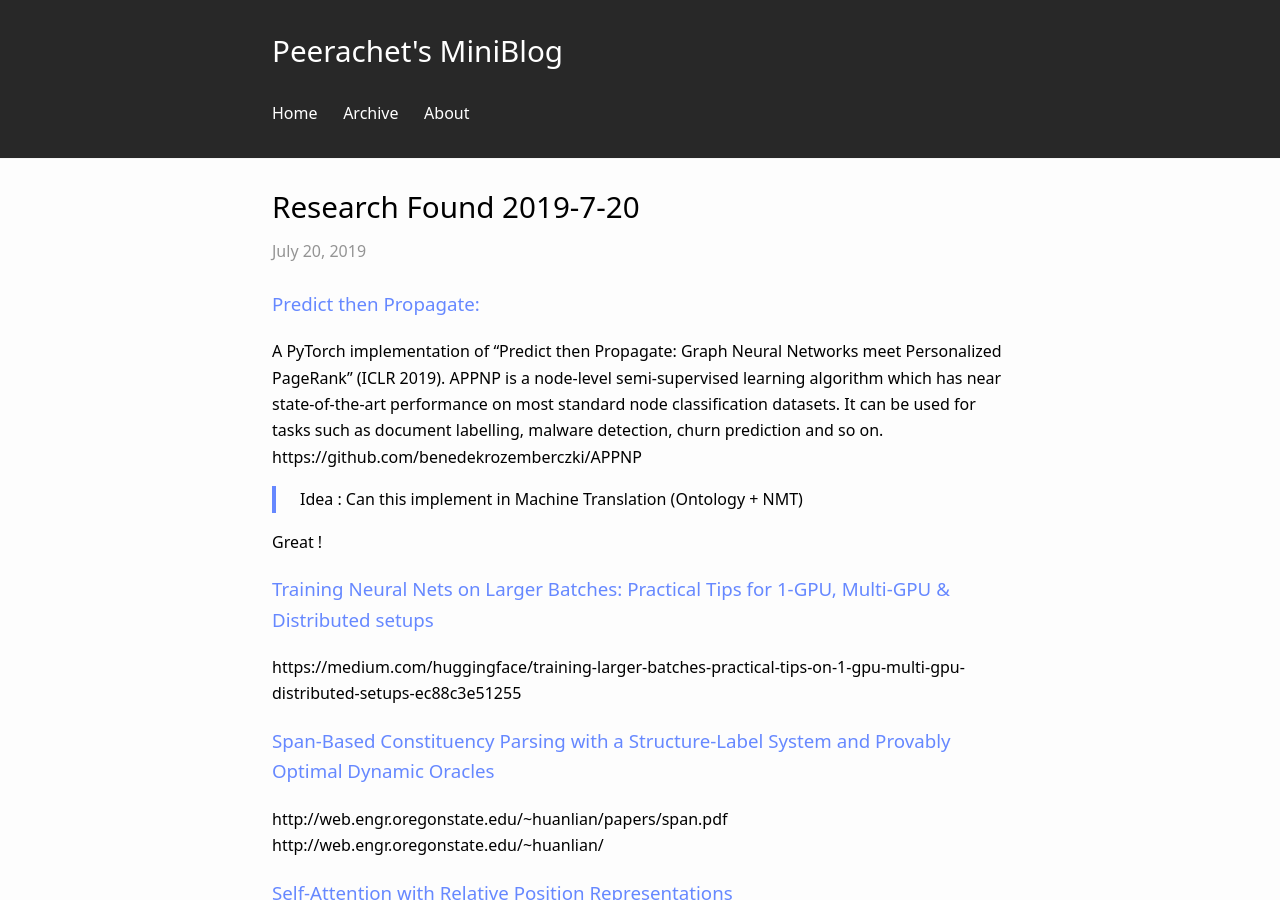
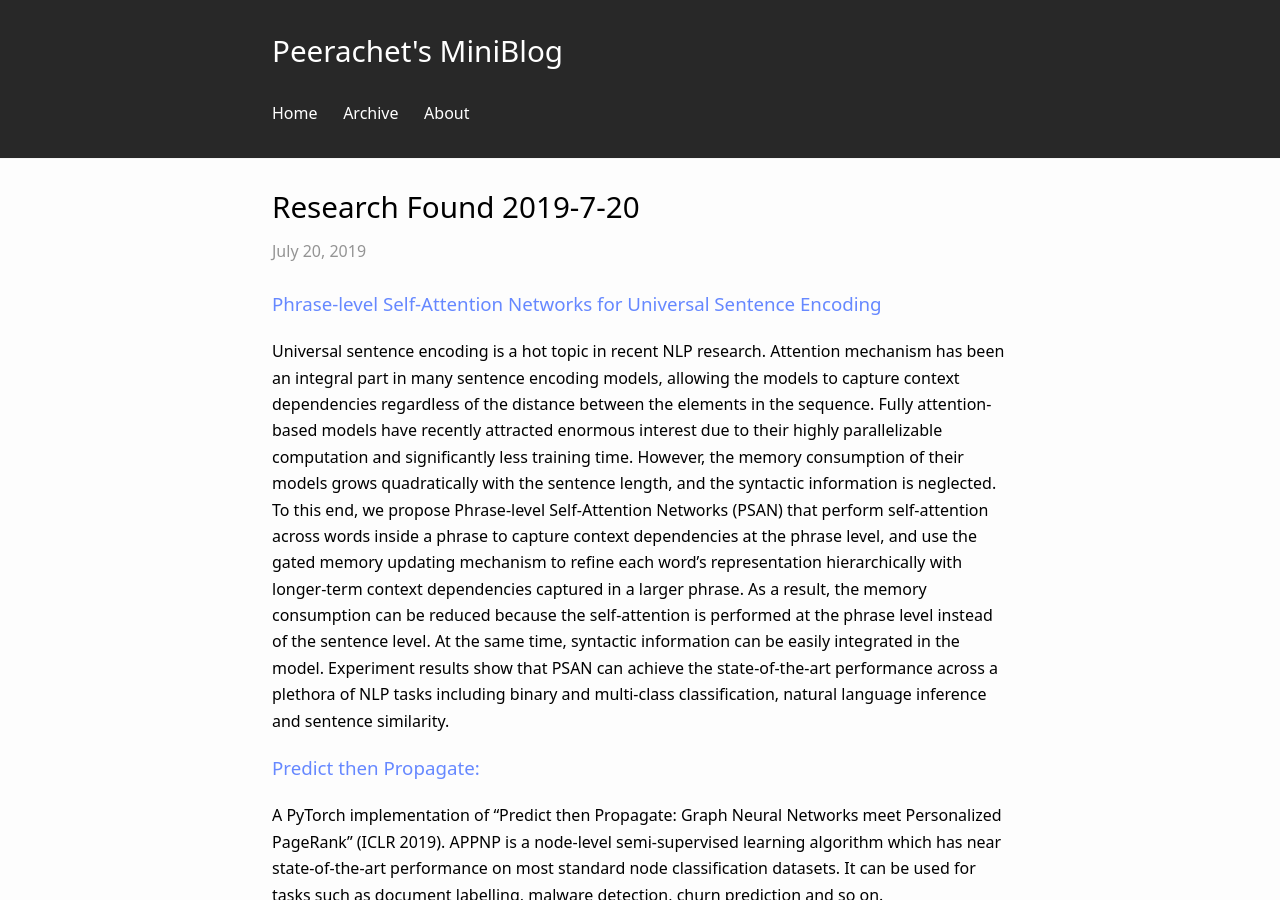
Before and after one commit to peerachetporkaew/simpleblog, a Jekyll site: the page built from _posts/2019-07-20-Research-Found.md, in a window 1280 px wide and 900 px high. Built offline with Jekyll 4.4.1, drawn with Linux system fonts in a browser that asks for light colours; comment, search, counter and statistics services are not loaded.

Commit message:
phrase level

```diff
--- a/_posts/2019-07-20-Research-Found.md
+++ b/_posts/2019-07-20-Research-Found.md
@@ -3,7 +3,13 @@ title: "Research Found 2019-7-20"
 comments : true
 layout: post
 published: true
+categories: Research
 ---
+### [Phrase-level Self-Attention Networks for Universal Sentence Encoding](https://aclweb.org/anthology/papers/D/D18/D18-1408/)
+
+Universal sentence encoding is a hot topic in recent NLP research. Attention mechanism has been an integral part in many sentence encoding models, allowing the models to capture context dependencies regardless of the distance between the elements in the sequence. Fully attention-based models have recently attracted enormous interest due to their highly parallelizable computation and significantly less training time. However, the memory consumption of their models grows quadratically with the sentence length, and the syntactic information is neglected. To this end, we propose Phrase-level Self-Attention Networks (PSAN) that perform self-attention across words inside a phrase to capture context dependencies at the phrase level, and use the gated memory updating mechanism to refine each word’s representation hierarchically with longer-term context dependencies captured in a larger phrase. As a result, the memory consumption can be reduced because the self-attention is performed at the phrase level instead of the sentence level. At the same time, syntactic information can be easily integrated in the model. Experiment results show that PSAN can achieve the state-of-the-art performance across a plethora of NLP tasks including binary and multi-class classification, natural language inference and sentence similarity.
+
+
 
 ### [Predict then Propagate:](https://github.com/benedekrozemberczki/APPNP)
 
```
